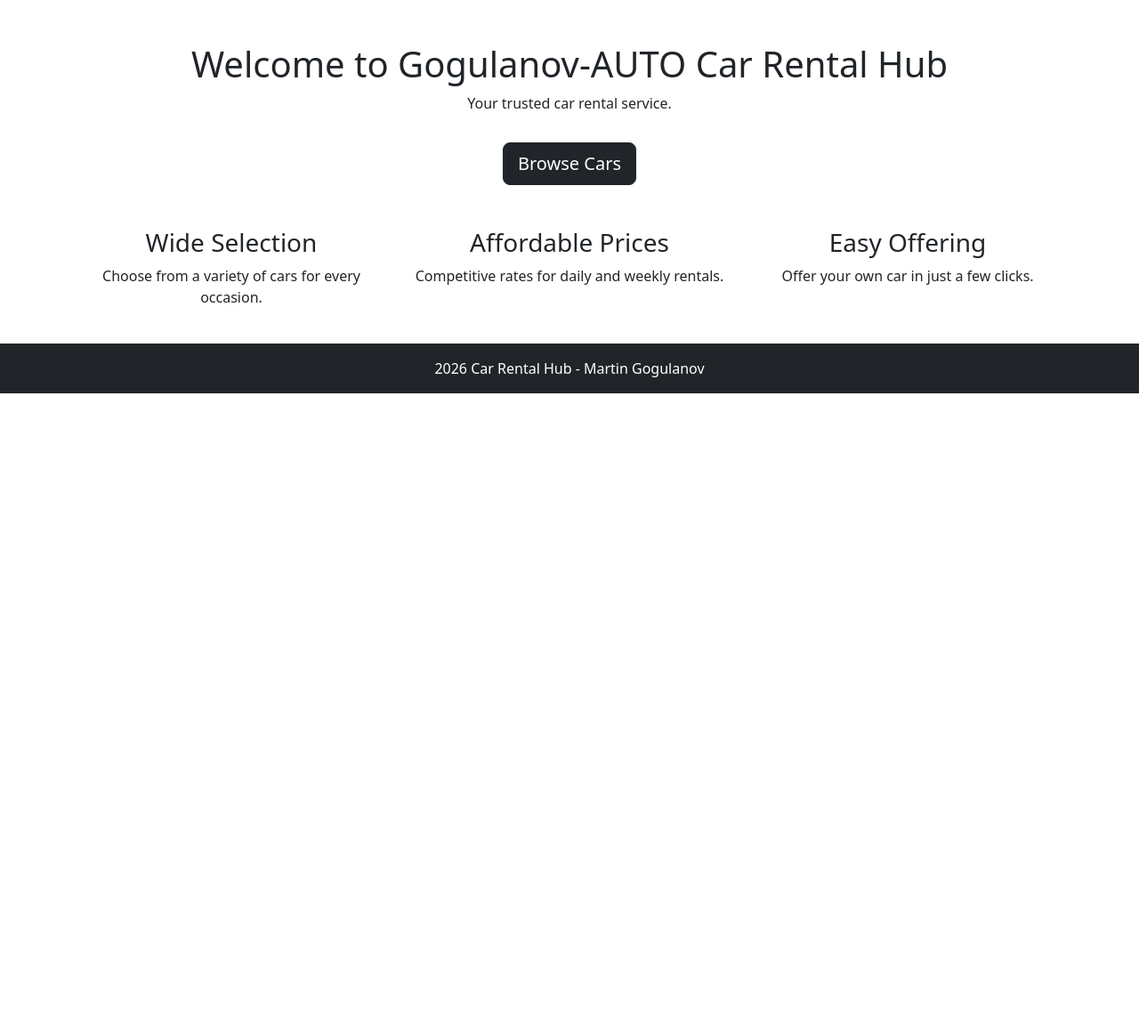
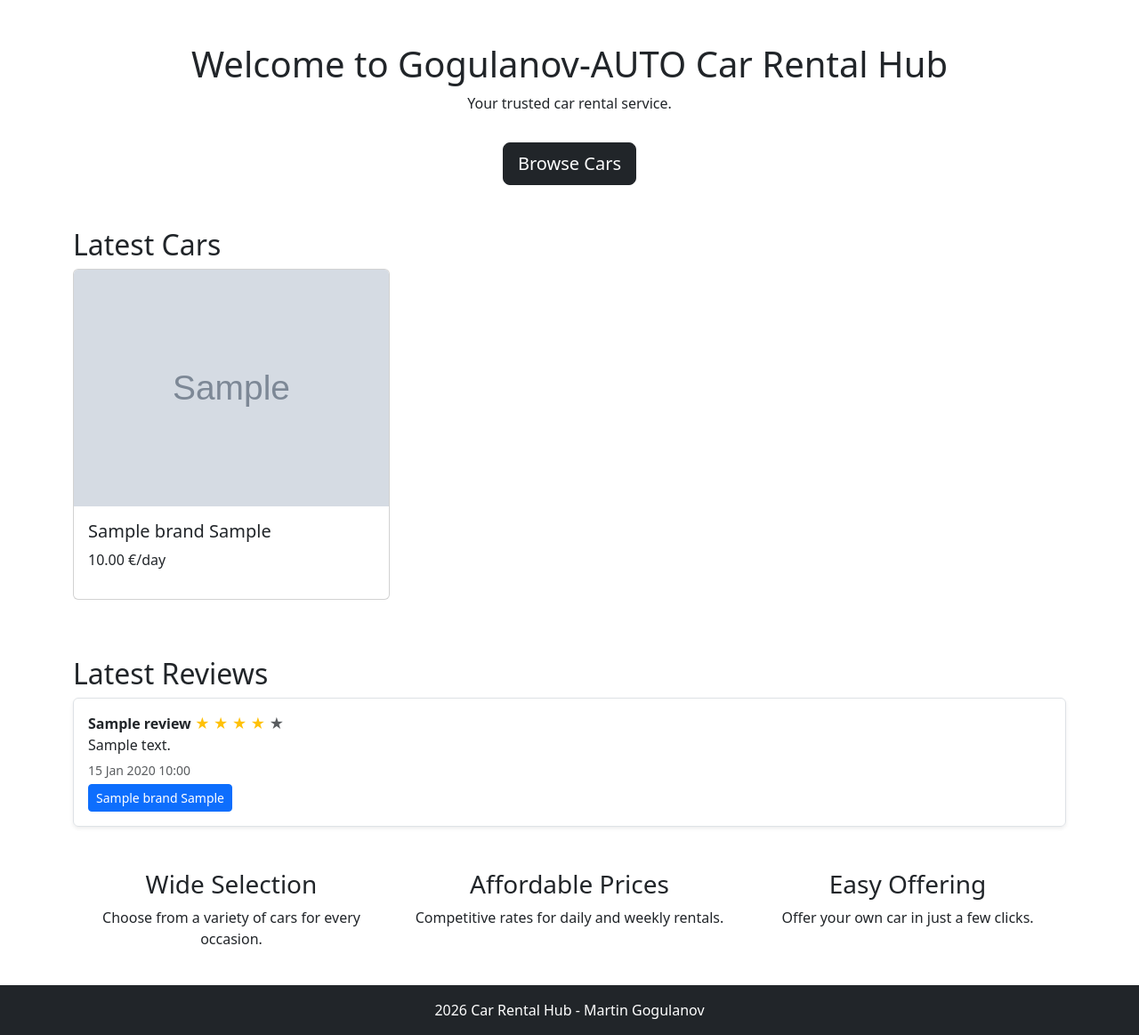
Before and after one commit to MonsterGuti/Car-Rental-Hub, a Django app: page / in a window 1280 px wide. Shown: the part 56-1219 px from the top of the page at 89% size. Before the commit the page ends 498 px from the top, so only its background shows below. Run offline with Django 5.2, Linux system fonts and the light colour scheme; tables that the repository leaves empty hold one stand-in row (values such as "Sample post"); grey boxes marked "Sample" are stand-in pictures.

Commit message:
Add Review model, form with validation, and template for submitting reviews in common app

```diff
--- a/common/models.py
+++ b/common/models.py
@@ -8,8 +8,6 @@ class Review(models.Model):
         Car,
         on_delete=models.CASCADE,
         related_name='reviews',
-        null=True,
-        blank=True
     )
 
     customer_name = models.CharField(
--- a/common/urls.py
+++ b/common/urls.py
@@ -1,8 +1,8 @@
 from django.urls import path
-from common.views import home_view, review_create_view
+from common.views import HomeView, AddReviewView
 
 app_name = 'common'
 urlpatterns = [
-    path('', home_view, name='home'),
-    path('review', review_create_view, name='review-create'),
+    path('', HomeView.as_view(), name='home'),
+    path('cars/<int:pk>/review/', AddReviewView.as_view(), name='add-review')
 ]
--- a/common/views.py
+++ b/common/views.py
@@ -1,39 +1,36 @@
-from django.shortcuts import render, redirect
+from django.views.generic import TemplateView, CreateView
+from django.shortcuts import redirect, get_object_or_404
 from cars.models import Car
-from .models import Review
-from .forms import ReviewForm
-
-def home_view(request):
-    latest_cars = Car.objects.order_by('-id')[:3]
-    reviews = Review.objects.order_by('-created_at')[:3]
-
-    if request.method == 'POST':
-        form = ReviewForm(request.POST)
-        if form.is_valid():
-            form.save()
-            return redirect('home')
-    else:
-        form = ReviewForm()
-
-    context = {
-        'latest_cars': latest_cars,
-        'reviews': reviews,
-        'form': form,
-    }
-    return render(request, 'common/home.html', context)
+from common.models import Review
+from common.forms import ReviewForm
 
 
-from django.shortcuts import render, redirect
-from .forms import ReviewForm
+class HomeView(TemplateView):
+    template_name = 'common/home.html'
+
+    def get_context_data(self, **kwargs):
+        context = super().get_context_data(**kwargs)
+        context['latest_cars'] = Car.objects.order_by('-id')[:3]
+        context['reviews'] = Review.objects.order_by('-created_at')[:3]
+        return context
 
 
-def review_create_view(request):
-    if request.method == 'POST':
-        form = ReviewForm(request.POST)
-        if form.is_valid():
-            form.save()
-            return redirect('car-list')  # или друга подходяща страница
-    else:
-        form = ReviewForm()
+class AddReviewView(CreateView):
+    model = Review
+    form_class = ReviewForm
+    template_name = 'common/review-form.html'
 
-    return render(request, 'common/review-form.html', {'form': form})
+    def dispatch(self, request, *args, **kwargs):
+        self.car = get_object_or_404(Car, pk=kwargs['pk'])
+        return super().dispatch(request, *args, **kwargs)
+
+    def form_valid(self, form):
+        review = form.save(commit=False)
+        review.car = self.car
+        review.save()
+        return redirect('cars:car-detail', pk=self.car.pk)
+
+    def get_context_data(self, **kwargs):
+        context = super().get_context_data(**kwargs)
+        context['car'] = self.car
+        return context
--- a/templates/common/home.html
+++ b/templates/common/home.html
@@ -6,6 +6,44 @@
         <p>Your trusted car rental service.</p>
         <a href="{% url 'cars:car-list' %}" class="btn btn-dark btn-lg mt-3">Browse Cars</a>
     </div>
+
+    <h2 class="mt-5">Latest Cars</h2>
+    <div class="row">
+        {% for car in latest_cars %}
+            <div class="col-md-4">
+                <div class="card mb-3">
+                    <img src="{{ car.image }}" class="card-img-top">
+                    <div class="card-body">
+                        <h5>{{ car.brand }} {{ car.model }}</h5>
+                        <p>{{ car.price_per_day }} €/day</p>
+                    </div>
+                </div>
+            </div>
+        {% empty %}
+            <p>No cars available.</p>
+        {% endfor %}
+    </div>
+
+    <h2 class="mt-5">Latest Reviews</h2>
+    {% for review in reviews %}
+        <div class="border p-3 mb-3 rounded shadow-sm">
+            <strong>{{ review.customer_name }}</strong>
+            {% for i in "12345" %}
+                {% if forloop.counter <= review.rating %}
+                    <span class="text-warning">&#9733;</span>
+                {% else %}
+                    <span class="text-muted">&#9733;</span>
+                {% endif %}
+            {% endfor %}
+            <p class="mb-1">{{ review.content }}</p>
+            <small class="text-muted">{{ review.created_at|date:"d M Y H:i" }}<br></small>
+            <a href="{% url 'cars:car-detail' review.car.pk %}" class="btn btn-sm btn-primary mt-1">
+                {{ review.car.brand }} {{ review.car.model }}
+            </a>
+        </div>
+    {% empty %}
+        <p>No reviews yet.</p>
+    {% endfor %}
 
     <div class="row text-center mt-5">
         <div class="col-md-4">
```
Also changed, not shown: cars/views.py (+8 -0 lines), templates/cars/car-detail.html (+26 -8 lines), templates/cars/car-list.html (+7 -2 lines), common/migrations/0003_alter_review_car.py (added). Lines whose indentation alone changed are shown as unchanged.
